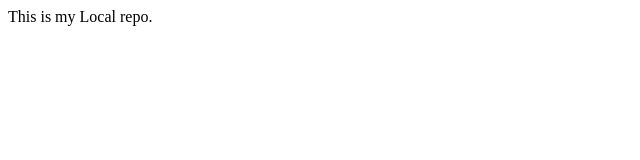
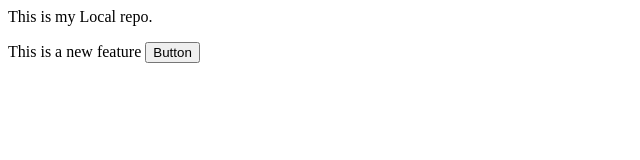
Before and after one commit to AnjumDigitalForge/apnacollege-demo, a plain HTML site: page index.html in a window 1280 px wide. Shown: the whole page, without its empty margins (0-640 px from the left). Drawn offline with Linux system fonts and the light colour scheme.

Commit message:
add feature button

```diff
--- a/index.html
+++ b/index.html
@@ -1 +1,4 @@
 <p> This is my Local repo.</p>
+<p>
+    This is a new feature <button> Button </button>
+</p>
```
